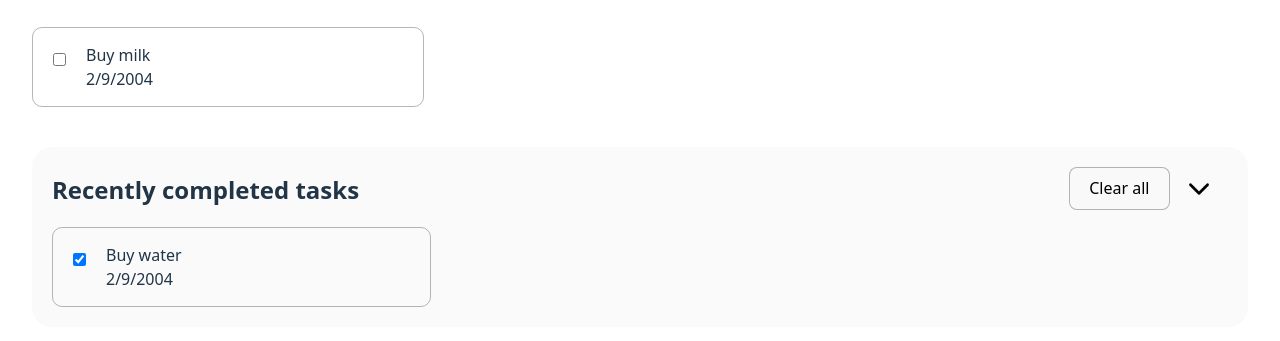
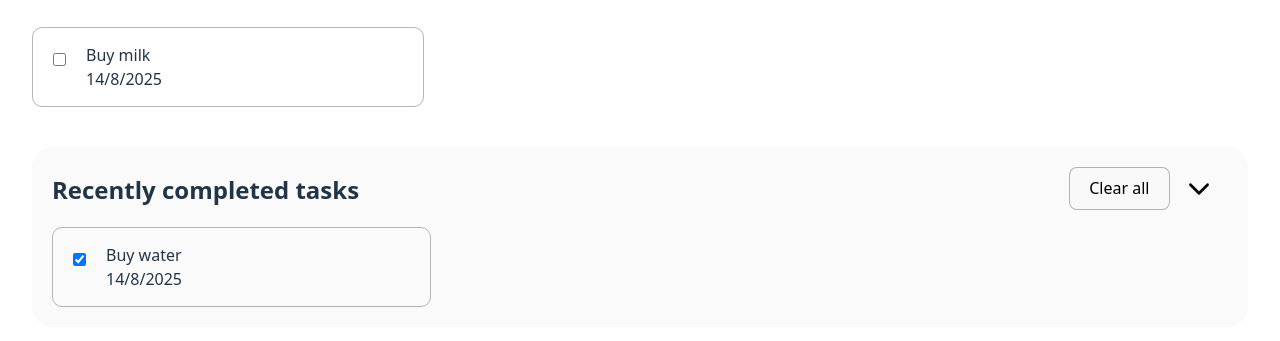
Before and after one commit to sofia-kylypko/todo_monitoring, a React (Vite) app: page / in a window 1280 px wide. Shown: the part 233-574 px from the top of the page. Built offline with nearby package versions, Linux system fonts and the light colour scheme.

Commit message:
fix day representing

```diff
--- a/src/App.tsx
+++ b/src/App.tsx
@@ -9,8 +9,8 @@ import type { Todo } from './types/Todo.ts'
 
 // default start tasks
 const initTodos: Todo[] = [
-  { id: 1, desc: 'Buy milk', completed: false, date: new Date('2004-10-12') },
-  { id: 2, desc: 'Buy water', completed: true, date: new Date('2004-10-12') }
+  { id: 1, desc: 'Buy milk', completed: false, date: new Date() },
+  { id: 2, desc: 'Buy water', completed: true, date: new Date() }
 ];
 
 function App() {
@@ -31,7 +31,7 @@ function App() {
       />
       <div>
         <div>{el.desc}</div>
-        <div>{el.date.getDay()}/{el.date.getMonth()}/{el.date.getFullYear()}</div>
+        <div>{el.date.getDate()}/{el.date.getMonth()+1}/{el.date.getFullYear()}</div>
       </div>
     </div>
   ))
@@ -45,7 +45,7 @@ function App() {
       />
       <div>
         <div>{el.desc}</div>
-        <div>{el.date.getDay()}/{el.date.getMonth()}/{el.date.getFullYear()}</div>
+        <div>{el.date.getDate()}/{el.date.getMonth()+1}/{el.date.getFullYear()}</div>
       </div>
     </div>
   ))
```
